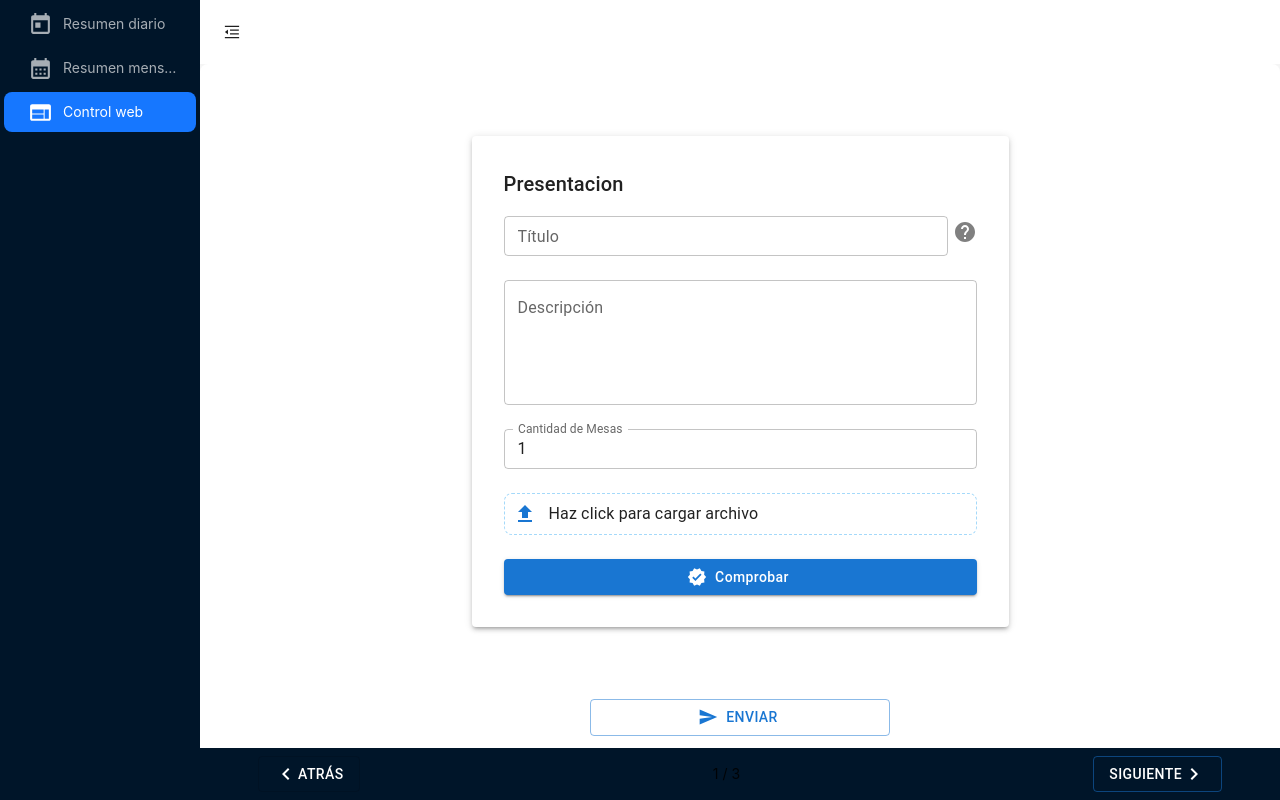
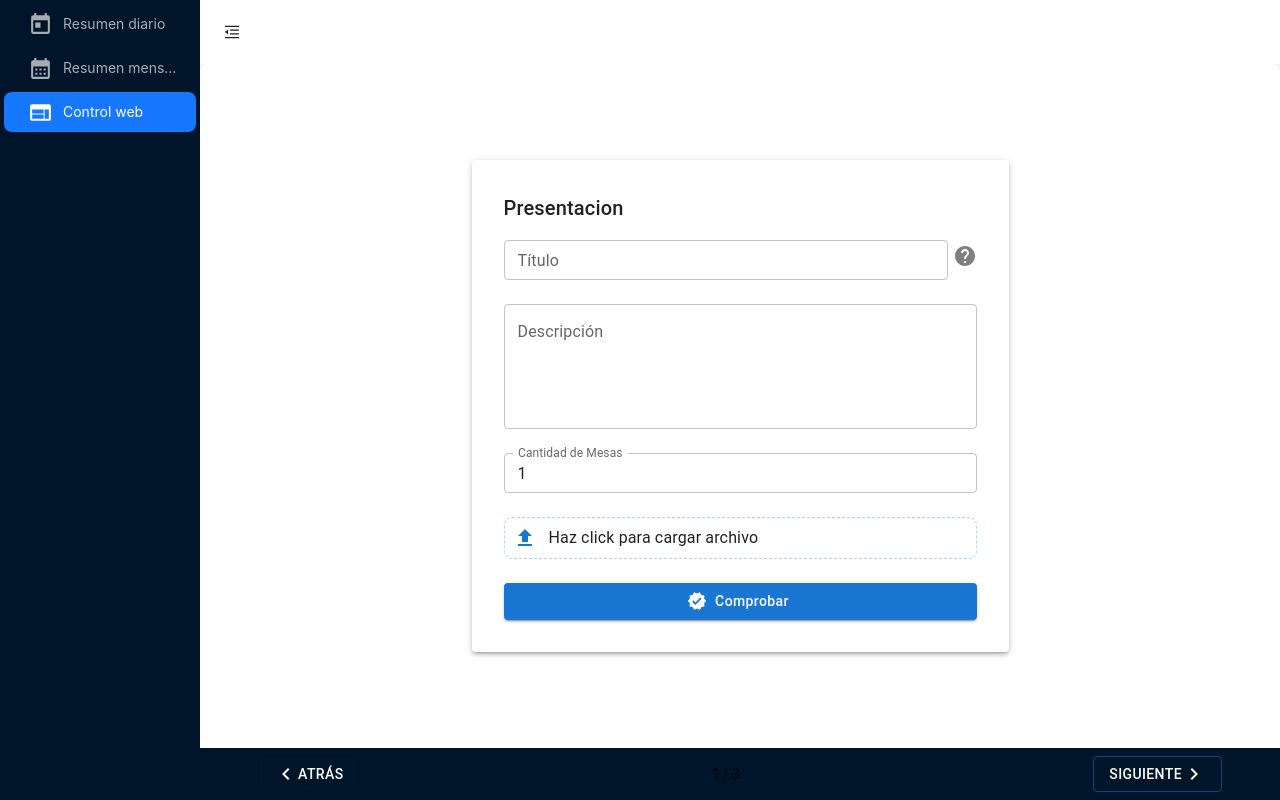
Before and after one commit to SoyAlejoDev/micro-frontend, a React (Vite) app: page /admin in a window 1280 px wide. Both pictures are taken after a click on the item "Control web". Built offline with nearby package versions, Linux system fonts and the light colour scheme; no server answers.

Commit message:
fixed boton enviar

```diff
--- a/src/views/adminView/adminStep/AdminStep.tsx
+++ b/src/views/adminView/adminStep/AdminStep.tsx
@@ -60,6 +60,8 @@ export const AdminStep = () => {
                     </Box>
                 ))}
             </Box>
+
+            {activeStep === steps.length - 1 && (
                 <div style={{ display: 'flex', justifyContent: 'center', paddingBottom: '12px' }}>
                     <Button
                         startIcon={<Send />}
@@ -70,6 +72,7 @@ export const AdminStep = () => {
                         Enviar
                     </Button>
                 </div>
+            )}
 
             <MobileStepper
                 style={{ backgroundColor: '#001529' }}
```
Lines whose indentation alone changed are shown as unchanged.
